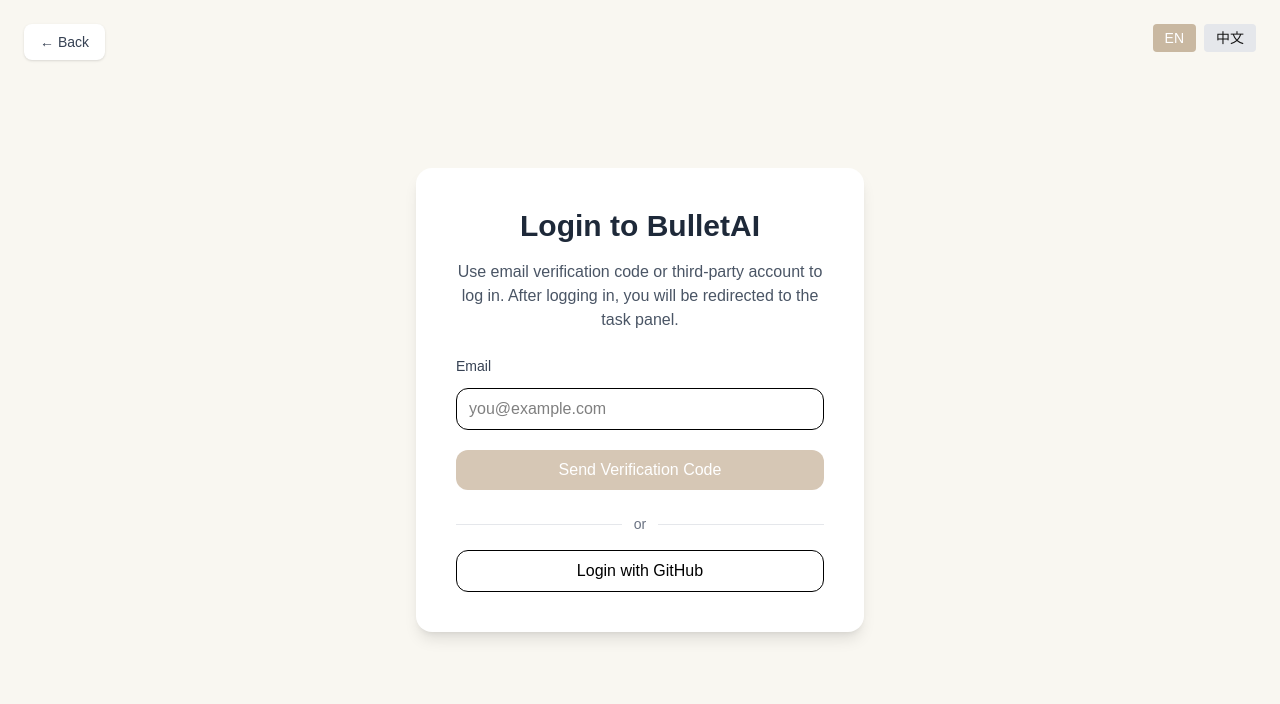
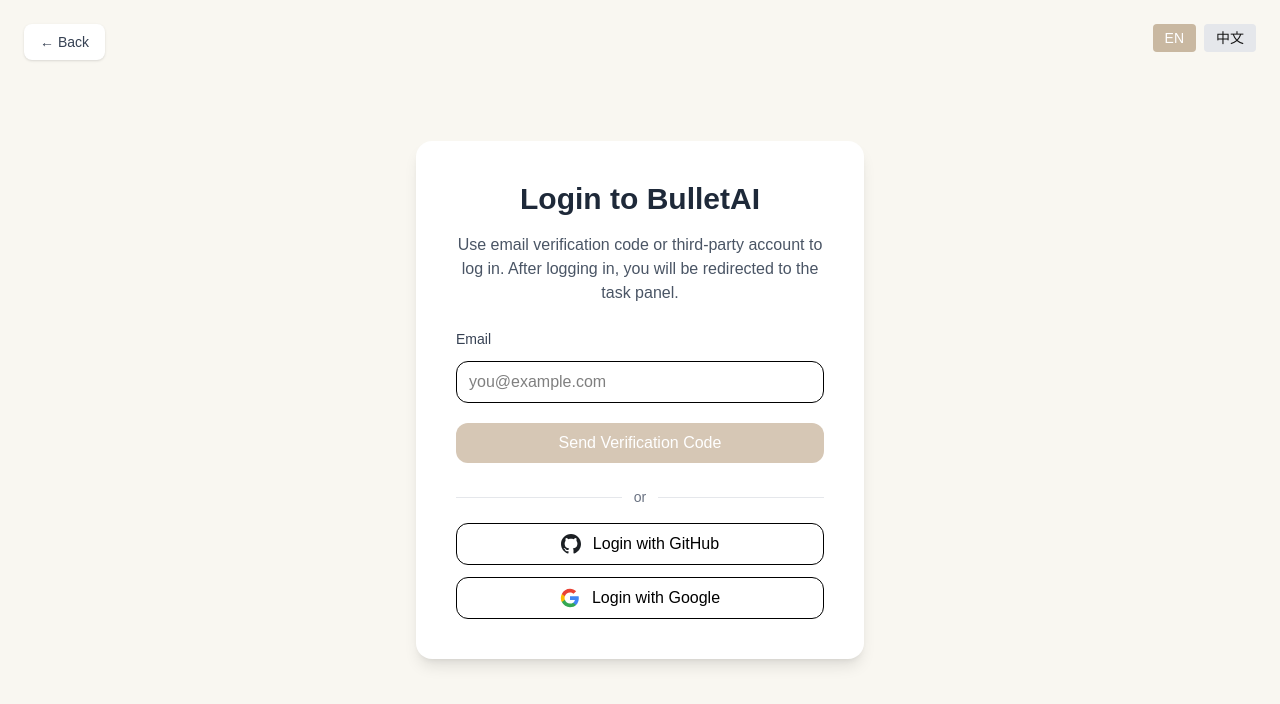
Before and after one commit to 50829/Bullet-AI, a Next.js app: page /react-test1/login in a window 1280 px wide. Shown: the top 704 px of the page. Built offline with nearby package versions, Linux system fonts and the light colour scheme; no server answers.

Commit message:
支持谷歌登录

```diff
--- a/src/app/login/page.tsx
+++ b/src/app/login/page.tsx
@@ -56,6 +56,10 @@
   githubLogin: {
     en: "Login with GitHub",
     zh: "使用 GitHub 登录",
+  },
+  googleLogin: {
+    en: "Login with Google",
+    zh: "使用 Google 登录",
   },
   back: {
     en: "← Back",
@@ -270,9 +274,18 @@
           <button
             onClick={() => signInWithProvider("github")}
             disabled={loading}
-            className="w-full px-4 py-2 rounded-xl border hover:bg-gray-50 text-black"
+            className="w-full px-4 py-2 rounded-xl border hover:bg-gray-50 text-black flex items-center justify-center gap-3"
           >
+            <img src="/github.svg" alt="GitHub" className="w-5 h-5" />
             {t("githubLogin")}
+          </button>
+          <button
+            onClick={() => signInWithProvider("google")}
+            disabled={loading}
+            className="w-full px-4 py-2 rounded-xl border hover:bg-gray-50 text-black flex items-center justify-center gap-3"
+          >
+            <img src="/google.svg" alt="Google" className="w-5 h-5" />
+            {t("googleLogin")}
           </button>
         </div>
 
```
Also changed, not shown: public/github.svg (added), public/google.svg (added).
